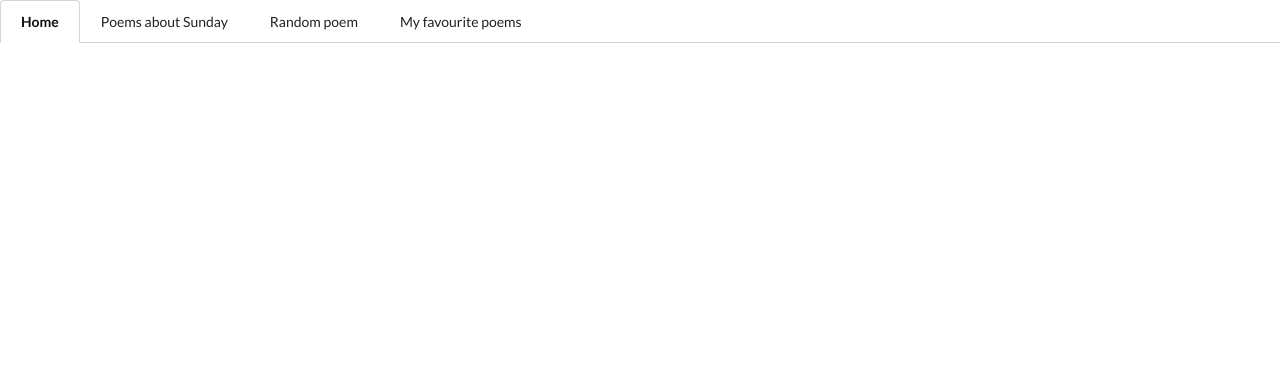
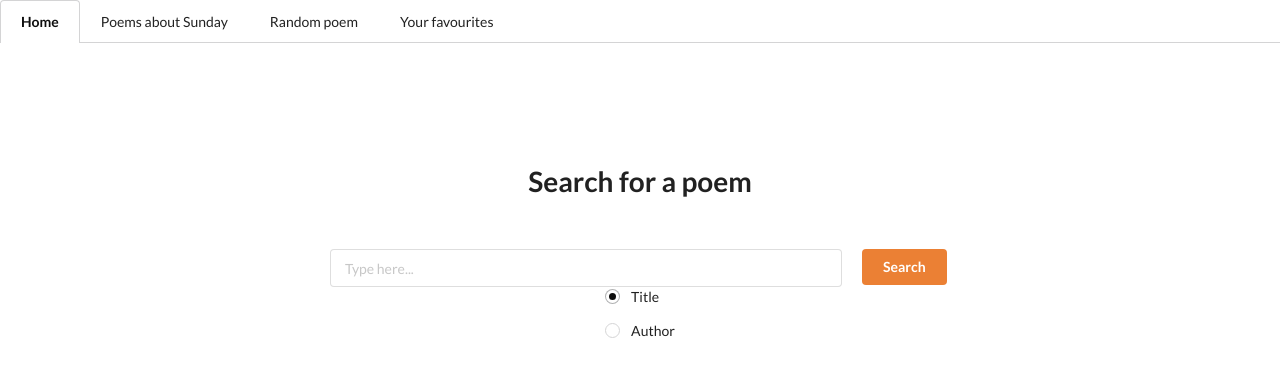
Before and after one commit to didemertens/canvas-vue, a Vue app: page / in a window 1280 px wide. Shown: the top 376 px of the page. Built offline with nearby package versions, Linux system fonts and the light colour scheme.

Commit message:
add search bar and button

```diff
--- a/src/components/AppHeader.vue
+++ b/src/components/AppHeader.vue
@@ -10,7 +10,7 @@
         Random poem
       </a>
       <a class="ui item">
-        My favourite poems
+        Your favourites
       </a>
   </div>
 </template>
--- a/src/components/PoemDay.vue
+++ b/src/components/PoemDay.vue
@@ -24,12 +24,13 @@ export default {
   },
   data() {
     return {
+      searchFilter: 'lines',
       poems: [],
       loading: true
     };
   },
   created() {
-    this.loadPoems(this.getDay)
+    this.loadPoems({search: this.getDay, filter: this.searchFilter})
     this.poems = this.getSearchPoems
     this.loading = this.getLoading
   },
--- a/src/components/SearchBar.vue
+++ b/src/components/SearchBar.vue
@@ -1,15 +1,103 @@
 <template>
-  <div>
-    <input type="text" />
+  <div class="search-container">
+    <h1>Search for a poem</h1>
+    <div class="ui input">
+      <input v-on:keyup.enter="searchPoems" @input="getInput" type="text" placeholder="Type here...">
+      <div @click="searchPoems" class="ui animated button">
+        <div class="visible content">Search</div>
+        <div class="hidden content">
+          <i class="search icon"></i>
+        </div>
+      </div>
+    </div>
+
+    <form class="ui form">
+      <div class="field">
+        <div class="ui radio checkbox">
+          <input type="radio" class="hidden" checked="" name="radioGroup" readonly="" tabindex="0" value="title" />
+          <label>Title</label>
+        </div>
+      </div>
+      <div class="field">
+        <div class="ui radio checkbox">
+          <input type="radio" class="hidden" name="radioGroup" readonly="" tabindex="0" value="author" />
+          <label>Author</label>
+        </div>
+      </div>
+    </form>
+
+    <PoemItem
+        class="poem-container"
+        v-for="poem in getSearchPoems"
+        :poem="poem"
+        :key="poem.title"
+        :style="poem.linecount > 50 ? {columnCount: 3} : {columnCount: 1}"
+      ></PoemItem>
   </div>
 </template>
 
 <script>
+import PoemItem from "./PoemItem";
+import { mapActions, mapGetters } from "vuex";
+
 export default {
-  name: 'SearchBar'
+  name: 'SearchBar',
+  components: { PoemItem },
+  data() {
+    return {
+      poems: [],
+      searchTerm: null,
+      searchFilter: 'title'
+    }
+  },
+  methods: {
+    searchPoems() {
+      if (this.searchTerm) {
+        this.loadPoems({ search: this.searchTerm, filter: this.searchFilter})
+        this.poems = this.getSearchPoems
+      }
+    },
+    getInput(event) {
+      this.searchTerm = event.target.value
+    },
+    ...mapActions(["loadPoems"])
+  },
+  computed: mapGetters(["getSearchPoems", "getLoading"])
 }
 </script>
 
 <style scoped>
-
+.search-container {
+  margin-top: 15vh;
+  display: flex;
+  flex-direction: column;
+  justify-content: flex-start;
+  align-items: center;
+  height: 60vh;
+  width: 100vw;
+}
+h1 {
+  margin-bottom: 50px;
+}
+.input {
+  display: flex;
+  justify-content: center;
+  align-items: flex-start;
+  width: 100vw;
+}
+.ui.input>input {
+  max-width: 40%;
+  margin-right: 20px;
+}
+.poem-container {
+  background-color: #eee;
+  padding: 50px;
+  column-gap: 0;
+  margin-top: 80px;
+  margin-bottom: 80px;
+}
+.ui.animated.button {
+  background-color: #eb8034;
+  color: white;
+}
 </style>
--- a/src/main.js
+++ b/src/main.js
@@ -11,7 +11,7 @@ Vue.use(VueRouter)
 const router = new VueRouter({
   mode: 'history',
   routes: [
-    { path: '/search', component: SearchBar },
+    { path: '/', component: SearchBar },
     { path: '/poemofday', component: PoemDay }
   ]
 })
--- a/src/store/modules/poems.js
+++ b/src/store/modules/poems.js
@@ -15,8 +15,8 @@ const getters = {
 }
 
 const actions = {
-  loadPoems: ({ commit }, searchTerm) => {
-    axios.get(`http://poetrydb.org/lines/${searchTerm}/.json`)
+  loadPoems: ({ commit }, payload) => {
+    axios.get(`http://poetrydb.org/${payload.filter}/${payload.search}/.json`)
     .then(response => {
       commit('setPoems', response.data)
       commit('setLoading')
```
